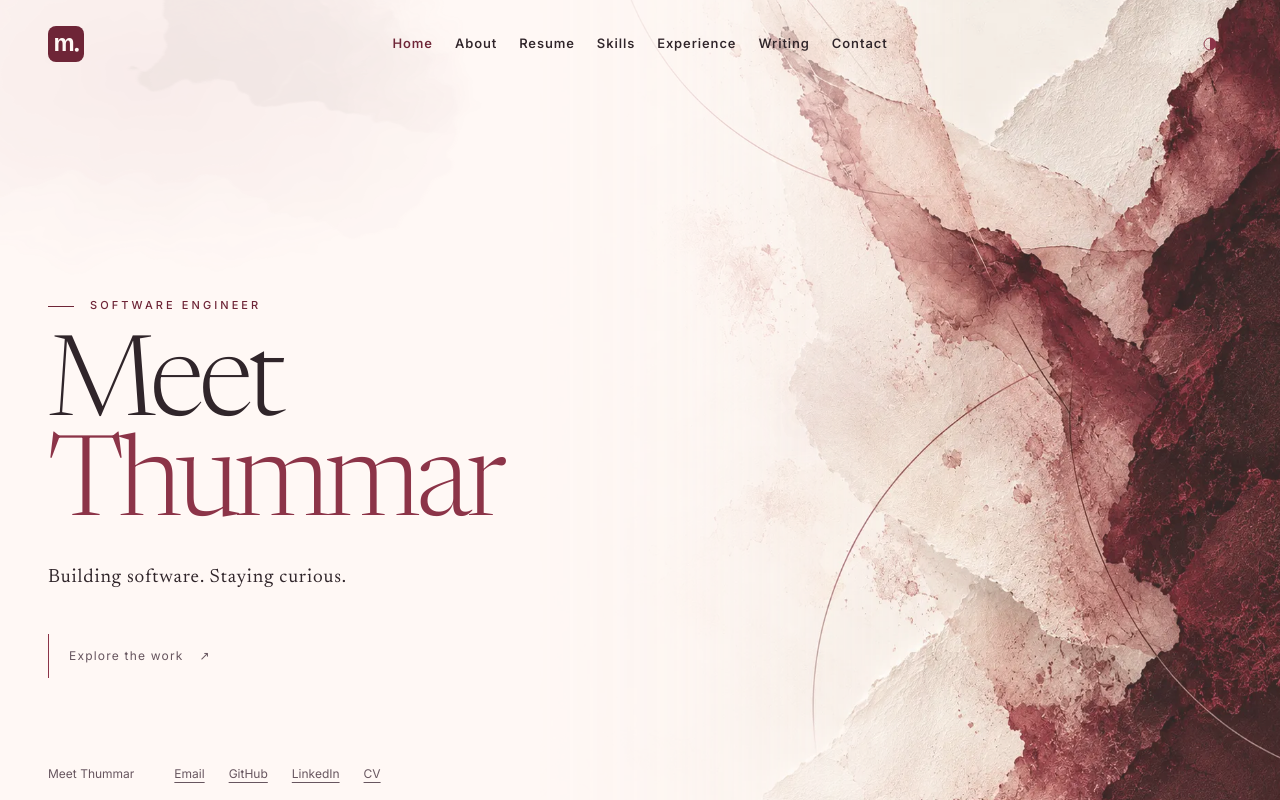
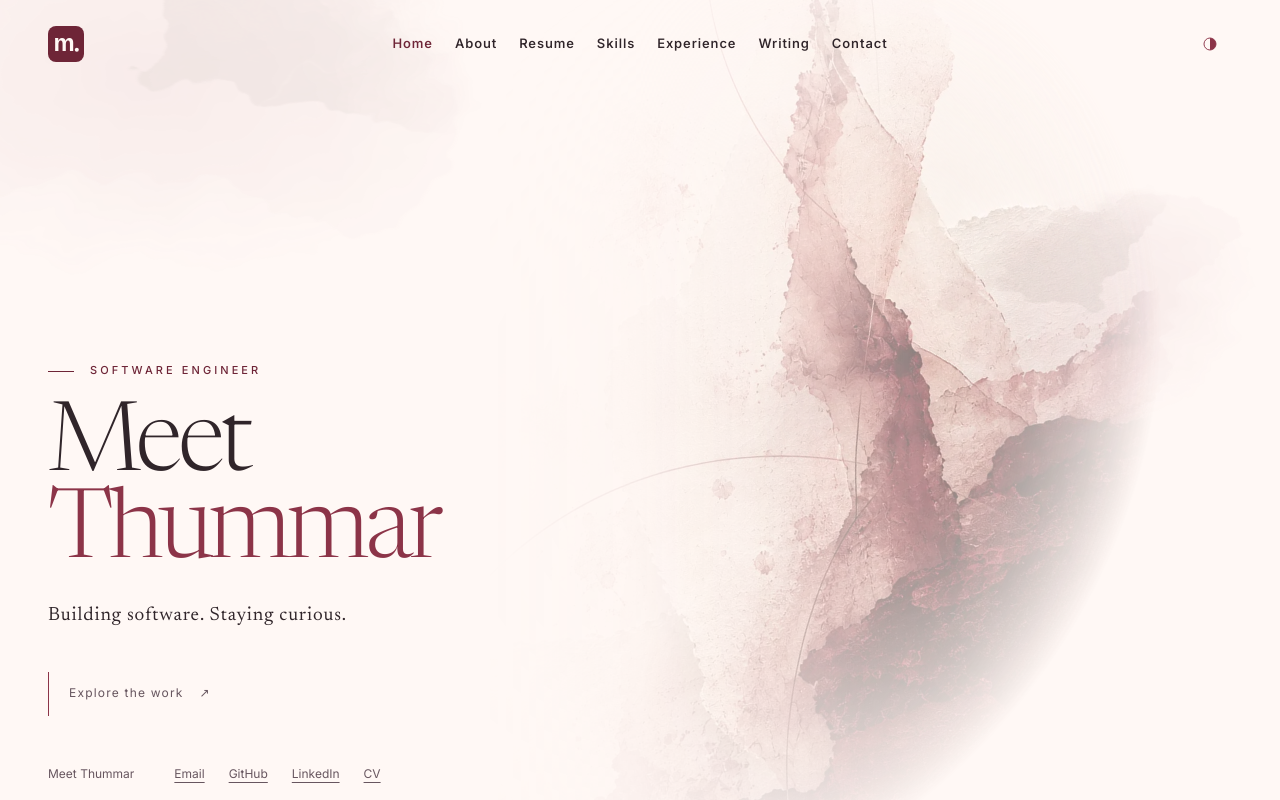
Before and after one commit to meetbyte/meetbyte.github.io, a Next.js app: page / in a window 1280 px wide. Built offline with nearby package versions, Linux system fonts and the light colour scheme.

Commit message:
Anchor Home identity lower and refine diagonal ink composition

```diff
--- a/scripts/qa/complete-site.mjs
+++ b/scripts/qa/complete-site.mjs
@@ -9,7 +9,7 @@ const {chromium}=await import(process.env.PLAYWRIGHT_MODULE_PATH || 'playwright'
 const axePath=process.env.AXE_SCRIPT_PATH;
 if(!axePath)throw new Error('Set AXE_SCRIPT_PATH to the separately installed axe-core/axe.min.js.');
 const routes=['/','/about/','/resume/','/skills/','/experience/','/writing/','/contact/','/experience/apex-self-service/','/experience/mobilefirst-modernization/','/experience/engineering-tooling/','/experience/production-investigation/','/writing/beyond-screens/','/writing/modernizing-safely/','/writing/behind-the-requirement/','/writing/software-meets-reality/','/writing/ai-and-decisions/','/writing/thinking-slowly/'];
-const output='docs/qa/spilled-surface';fs.mkdirSync(output,{recursive:true});
+const output='docs/qa/diagonal-ink';fs.mkdirSync(output,{recursive:true});
 const results={layouts:[],axe:[],localLinks:[],navigation:[],errors:[]};
 const server=await startStaticServer();let browser;
 try{
--- a/scripts/qa/ink-visits.mjs
+++ b/scripts/qa/ink-visits.mjs
@@ -4,7 +4,7 @@ import assert from 'node:assert/strict';
 import {startStaticServer} from './static-server.mjs';
 const {chromium}=await import(process.env.PLAYWRIGHT_MODULE_PATH||'playwright');
 const server=await startStaticServer(4179);let browser;
-const output='docs/qa/spilled-surface';fs.mkdirSync(output,{recursive:true});
+const output='docs/qa/diagonal-ink';fs.mkdirSync(output,{recursive:true});
 try {
  browser=await chromium.launch({executablePath:process.env.FOUNDATION_BROWSER_EXECUTABLE,args:['--no-sandbox','--disable-dev-shm-usage','--disable-gpu']});
  const page=await browser.newPage({viewport:{width:1440,height:900},reducedMotion:'reduce'});
@@ -14,7 +14,7 @@ try {
  await page.getByRole('button',{name:'Switch to dark theme'}).click();assert.equal(await scene(),second,'Theme switch must preserve this visit’s composition');
  await page.locator('.desktop-navigation').getByRole('link',{name:'Writing',exact:true}).click();await page.waitForURL(/writing/);await ready();
  await page.locator('.desktop-navigation').getByRole('link',{name:'Skills',exact:true}).click();await page.waitForURL(/skills/);await ready();const revisit=await scene();assert.notEqual(second,revisit);
- await page.goto('http://127.0.0.1:4179/');await ready();const home=await page.locator('.ink-layer').evaluate(e=>({background:getComputedStyle(e).backgroundImage,width:e.getBoundingClientRect().width,height:e.getBoundingClientRect().height}));await page.reload();await ready();assert.deepEqual(await page.locator('.ink-layer').evaluate(e=>({background:getComputedStyle(e).backgroundImage,width:e.getBoundingClientRect().width,height:e.getBoundingClientRect().height})),home);assert.equal(await page.locator('.inner-ink').count(),0);assert.ok(Math.abs(home.width/home.height-.8)<.01);
+ await page.goto('http://127.0.0.1:4179/');await ready();const home=await page.locator('.ink-layer').evaluate(e=>({background:getComputedStyle(e).backgroundImage,width:e.offsetWidth,height:e.offsetHeight,transform:getComputedStyle(e).transform,nameTop:document.querySelector("h1").getBoundingClientRect().top}));await page.reload();await ready();assert.deepEqual(await page.locator('.ink-layer').evaluate(e=>({background:getComputedStyle(e).backgroundImage,width:e.offsetWidth,height:e.offsetHeight,transform:getComputedStyle(e).transform,nameTop:document.querySelector("h1").getBoundingClientRect().top})),home);assert.equal(await page.locator('.inner-ink').count(),0);assert.ok(Math.abs(home.width/home.height-.8)<.01);assert.ok(home.nameTop>=450,"Desktop identity must begin in the lower half of the 900px Home viewport");
  await page.goto('http://127.0.0.1:4179/about/');await ready();assert.ok(await page.locator('.portrait-dark').isVisible());assert.equal(await page.locator('.portrait-light').isVisible(),false);await page.getByRole('button',{name:'Switch to light theme'}).click();assert.ok(await page.locator('.portrait-light').isVisible());assert.equal(await page.locator('.portrait-dark').isVisible(),false);
- fs.writeFileSync(output+'/ink-visits.json',JSON.stringify({first,second,revisit,home,checks:['inner artwork changes on refresh and route return','theme switch preserves composition','Home remains fixed at natural 4:5 ratio','one visible portrait with matching theme']},null,2));console.log('PASS: artwork visit and portrait theme behavior');
+ fs.writeFileSync(output+'/ink-visits.json',JSON.stringify({first,second,revisit,home,checks:['inner artwork changes on refresh and route return','theme switch preserves composition','Home remains fixed with unstretched 4:5 source before diagonal rotation; desktop name begins below midpoint','one visible portrait with matching theme']},null,2));console.log('PASS: artwork visit and portrait theme behavior');
 } finally {await browser?.close();server.close();}
--- a/src/components/editorial-artwork.tsx
+++ b/src/components/editorial-artwork.tsx
@@ -49,8 +49,8 @@ function InkComposition({ variant, id }: { variant: number; id: string }) {
       </g>
       </defs>
       <use className="ink-primary-stain" href={`#stain-${id}`} transform={transforms[variant]} />
-      <use className="ink-secondary-stain" href={`#stain-${id}`} transform={`translate(${variant % 2 ? 850 : 85} ${180 + variant * 70}) rotate(${variant * 23 - 45}) scale(.48 .62)`} opacity=".48" />
-      <g className="ink-spray" fill="var(--ink-color)" opacity=".20" filter={`url(#grain-${id})`} transform={`translate(${variant % 2 ? 760 : 135} ${480 - variant * 35}) rotate(${variant * 17})`}>
+      <use className="ink-secondary-stain" href={`#stain-${id}`} transform={`translate(${variant % 2 ? 850 : 85} ${180 + variant * 70}) rotate(${variant * 23 - 45}) scale(.48 .62)`} opacity=".78" />
+      <g className="ink-spray" fill="var(--ink-color)" opacity=".40" filter={`url(#grain-${id})`} transform={`translate(${variant % 2 ? 760 : 135} ${480 - variant * 35}) rotate(${variant * 17})`}>
         <path d="M0 0C-12-17-32-14-28 8C-21 27 11 22 0 0Z M54 37C42 23 26 31 33 45C42 59 66 50 54 37Z M-30 95C-44 84-62 104-46 114C-31 124-16 106-30 95Z M85 145C73 134 64 150 78 159C88 166 97 151 85 145Z" />
         <ellipse cx="22" cy="170" rx="5" ry="9" /><ellipse cx="-72" cy="48" rx="4" ry="6" />
       </g>
@@ -65,6 +65,6 @@ export function PageAtmosphere() {
   const section = pathname.split("/")[1] || "home";
   const reading = /\/(experience|writing)\/[^/]+/.test(pathname);
   return <div className={`page-atmosphere atmosphere-${section}${reading ? " atmosphere-reading" : ""}`} aria-hidden="true">
-    {section === "home" ? <><div className="ink-layer" /><div className="home-spill"><InkComposition variant={3} id={`home${homeId}`} /></div></> : <InnerInk key={pathname} pathname={pathname} />}
+    {section === "home" ? <><div className="home-diagonal"><div className="ink-layer" /></div><div className="home-spill"><InkComposition variant={3} id={`home${homeId}`} /></div></> : <InnerInk key={pathname} pathname={pathname} />}
   </div>;
 }
--- a/src/styles/editorial-artwork.css
+++ b/src/styles/editorial-artwork.css
@@ -144,3 +144,29 @@ html[data-theme="dark"] .home-spill { --ink-color: #cc829c; opacity: .10; mix-bl
 .page-atmosphere:not(.atmosphere-home) .inner-ink { mask-image: linear-gradient(90deg,rgba(0,0,0,.7),rgba(0,0,0,.4) 12%,rgba(0,0,0,.22) 25%,rgba(0,0,0,.22) 75%,rgba(0,0,0,.4) 88%,rgba(0,0,0,.7)); }
 /* Quiet the entire Home artwork while browsing the open menu, without a header-only cut or panel. */
 @media(max-width:959px) { body:has(.mobile-navigation[open]) .atmosphere-home .ink-layer { opacity: .22; } }
+
+/* Anchor the introduction above the footer, so the identity lives in the lower part of Home. */
+body:has(.editorial-home) .site-grid { display: flex; align-items: flex-end; }
+body:has(.editorial-home) .content-panel { width: 100%; }
+.home-introduction { padding: 24px 0 clamp(24px,4svh,40px); }
+.home-introduction h1 { font-size: min(8vw,12svh,7rem); }
+@media(max-width:959px) { .home-introduction h1 { font-size: min(12vw,12svh,7rem); } }
+@media(max-width:639px) { .home-introduction h1 { font-size: min(20vw,12svh,5.5rem); } }
+
+/* The ink rises from lower-middle to upper-right; both raster boundaries are feathered. */
+.atmosphere-home .ink-layer { top: -12svh; right: 12vw; width: 104svh; height: 130svh; transform: rotate(34deg); transform-origin: center; mask-image: linear-gradient(90deg,transparent,rgba(0,0,0,.2) 20%,#000 48%,#000 82%,transparent),linear-gradient(180deg,transparent,#000 14%,#000 86%,transparent); mask-composite: intersect; }
+@media(max-width:959px) { .atmosphere-home .ink-layer { right: -6vw; width: 96svh; height: 120svh; transform: rotate(28deg); } }
+@media(max-width:639px) { .atmosphere-home .ink-layer { top: -7svh; right: -27svh; width: 88svh; height: 110svh; transform: rotate(22deg); } }
+
+/* Raise artwork contrast; feather it before the actual text margin, rather than hiding the entire page. */
+.page-atmosphere:not(.atmosphere-home) .inner-ink { --reading-edge: max(48px,calc((100vw - 1200px)/2 + 48px)); opacity: .55; mask-image: linear-gradient(90deg,#000,rgba(0,0,0,.26) calc(var(--reading-edge) - 8px),rgba(0,0,0,.26) calc(100% - var(--reading-edge) + 8px),#000); }
+html[data-theme="dark"] .page-atmosphere:not(.atmosphere-home) .inner-ink { opacity: .60; }
+.atmosphere-reading .inner-ink { opacity: .42 !important; }
+html[data-theme="dark"] .atmosphere-reading .inner-ink { opacity: .46 !important; }
+@media(max-width:1023px) { .page-atmosphere:not(.atmosphere-home) .inner-ink { --reading-edge: 32px; } }
+@media(max-width:639px) { .page-atmosphere:not(.atmosphere-home) .inner-ink { --reading-edge: 20px; } }
+/* An elliptical edge fade removes any straight boundary from the rotated source. */
+.atmosphere-home .ink-layer { mask-image: radial-gradient(ellipse 50% 50% at 50% 50%,#000 35%,rgba(0,0,0,.9) 55%,transparent 100%); mask-composite: add; }
+/* Keep this fade in page coordinates, so rotating the image cannot darken the identity column. */
+.home-diagonal { position: absolute; inset: 0; mask-image: linear-gradient(90deg,transparent 38%,rgba(0,0,0,.08) 50%,rgba(0,0,0,.65) 74%,#000); }
+@media(max-width:639px) { .home-diagonal { mask-image: linear-gradient(90deg,rgba(0,0,0,.04) 20%,rgba(0,0,0,.12) 70%,rgba(0,0,0,.5)); } }
```
Also changed, not shown: scripts/qa/header-contrast.mjs (+4 -4 lines), scripts/qa/home-viewport.mjs (+4 -4 lines), public/images/editorial/README.md, 7 other files (tests, documents, lock files or other folders).
